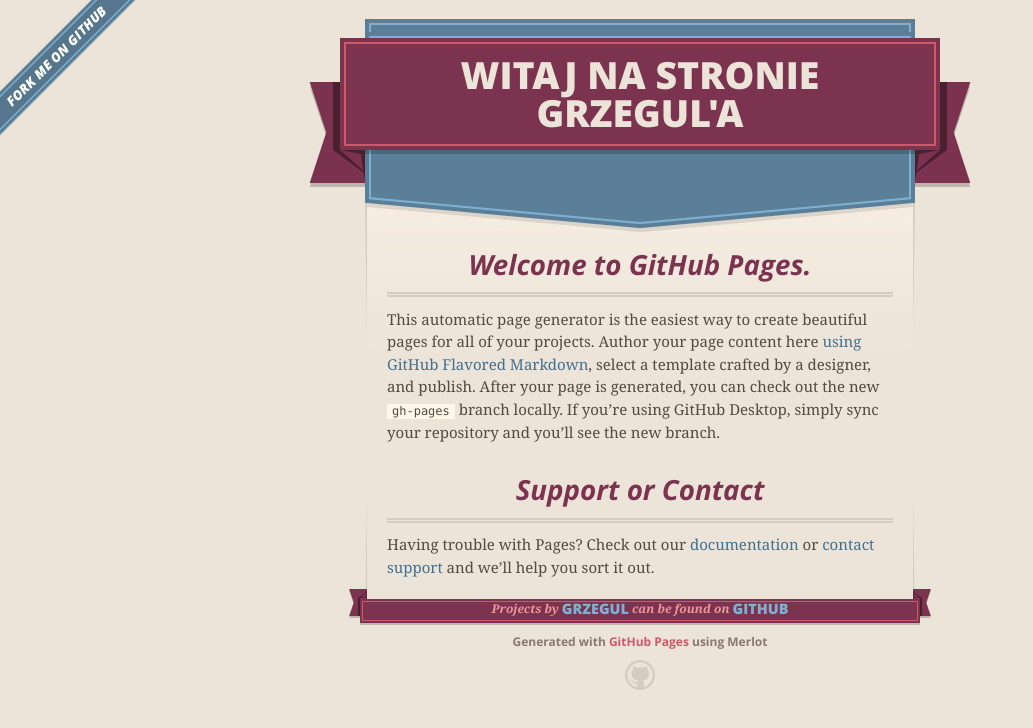
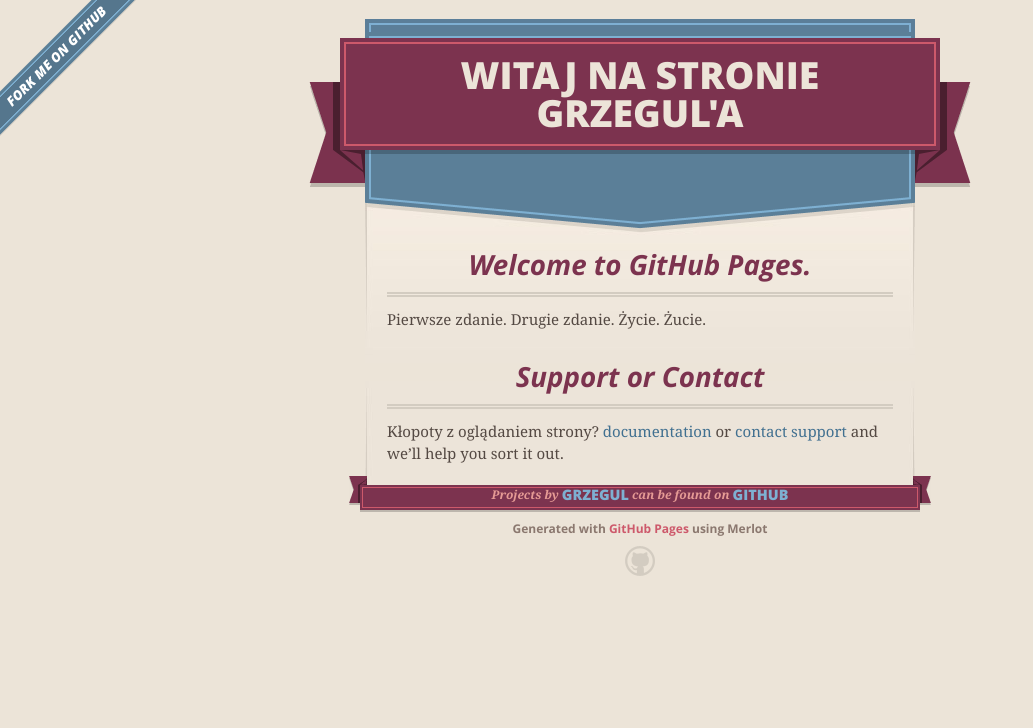
Before and after one commit to grzegul/grzegul.github.io, a plain HTML site: page index.html in a window 1280 px wide. Shown: the whole page, without its empty margins (0-1033 px from the left). Drawn offline with nearby package versions, Linux system fonts and the light colour scheme.

Commit message:
pierwsze zdanie

```diff
--- a/index.html
+++ b/index.html
@@ -48,13 +48,13 @@
         <h3>
 <a id="welcome-to-github-pages" class="anchor" href="#welcome-to-github-pages" aria-hidden="true"><span aria-hidden="true" class="octicon octicon-link"></span></a>Welcome to GitHub Pages.</h3>
 
-<p>This automatic page generator is the easiest way to create beautiful pages for all of your projects. Author your page content here <a href="https://guides.github.com/features/mastering-markdown/">using GitHub Flavored Markdown</a>, select a template crafted by a designer, and publish. After your page is generated, you can check out the new <code>gh-pages</code> branch locally. If you’re using GitHub Desktop, simply sync your repository and you’ll see the new branch.</p>
+<p>Pierwsze zdanie. Drugie zdanie. Życie. Żucie.</p>
 
 
 <h3>
 <a id="support-or-contact" class="anchor" href="#support-or-contact" aria-hidden="true"><span aria-hidden="true" class="octicon octicon-link"></span></a>Support or Contact</h3>
 
-<p>Having trouble with Pages? Check out our <a href="https://help.github.com/pages">documentation</a> or <a href="https://github.com/contact">contact support</a> and we’ll help you sort it out.</p>
+<p>Kłopoty z oglądaniem strony? <a href="https://help.github.com/pages">documentation</a> or <a href="https://github.com/contact">contact support</a> and we’ll help you sort it out.</p>
       </section>
 
       <footer>
```
